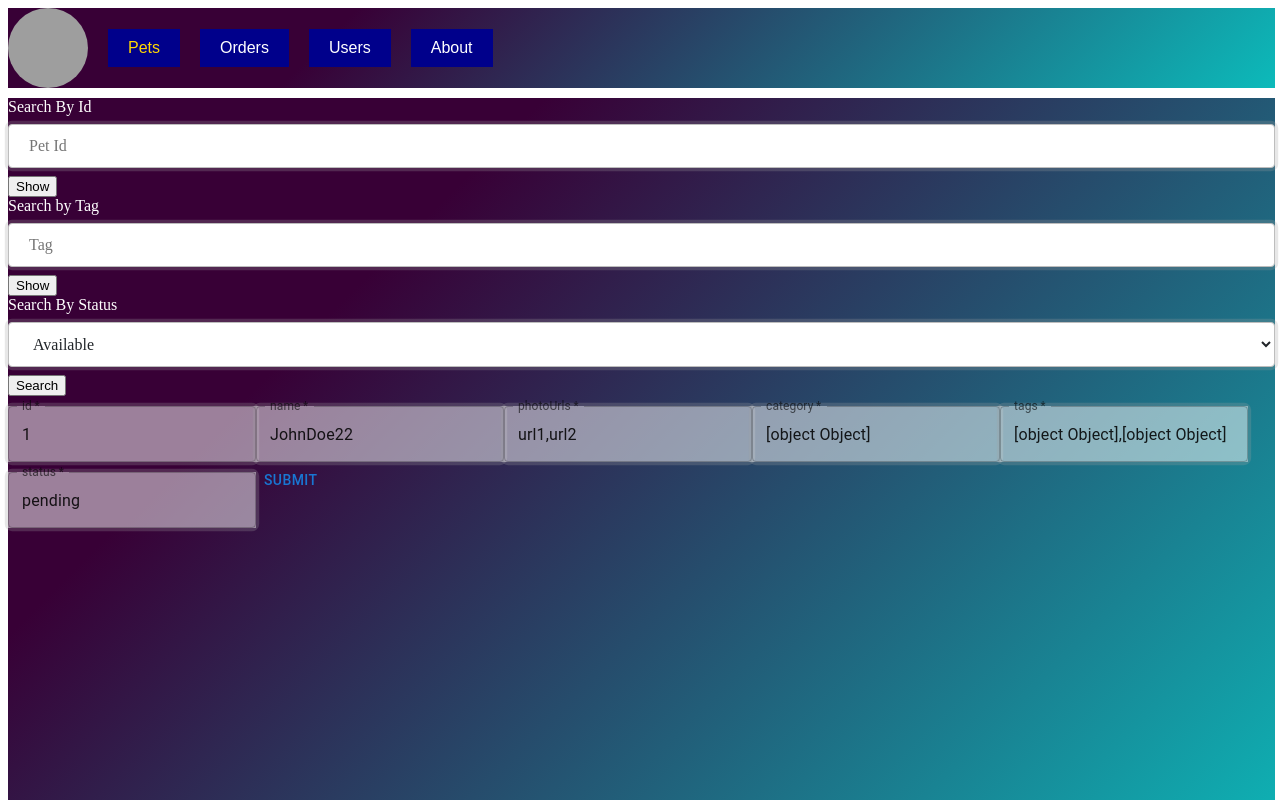
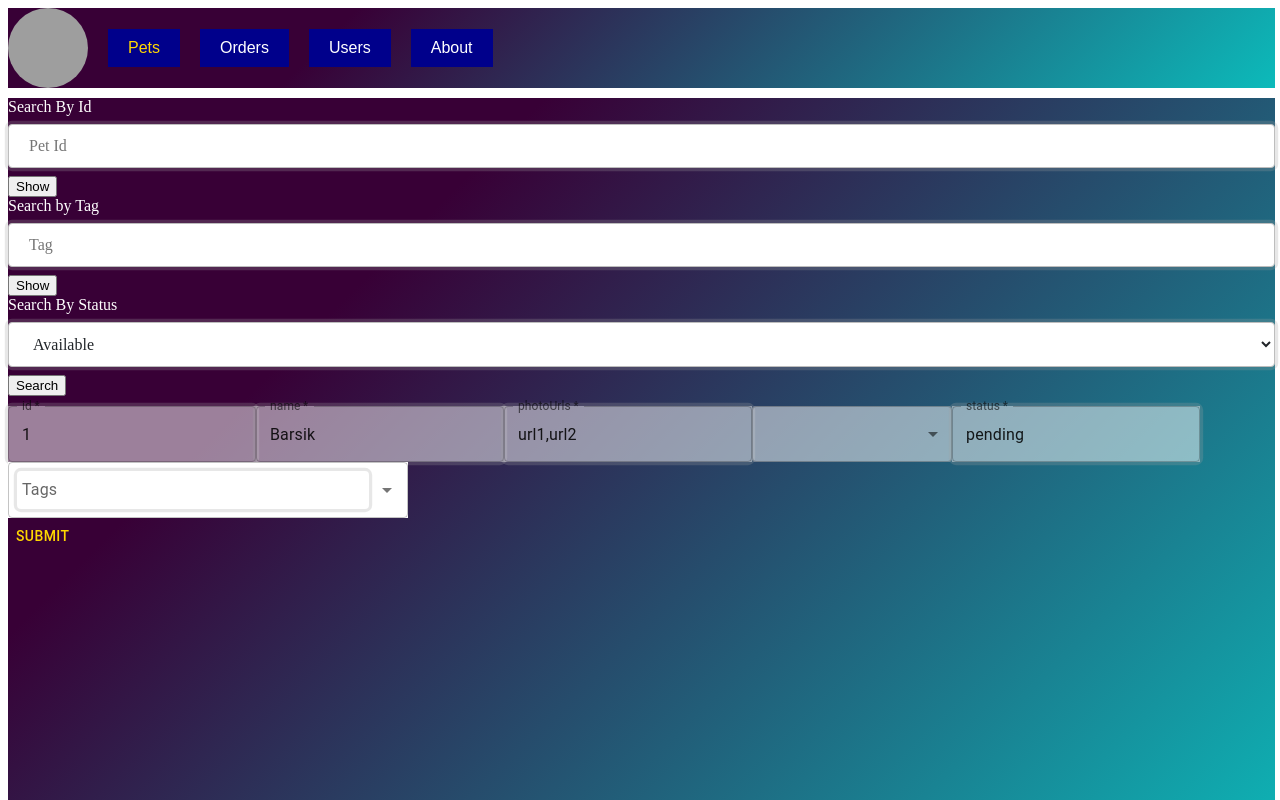
Before and after one commit to Yulian-21/pet-store-app, a React (Create React App) app: page /pets in a window 1280 px wide. Shown: the top 800 px of the page. Built offline with nearby package versions, Linux system fonts and the light colour scheme; grey boxes are pictures that could not be loaded.

Commit message:
implemented post request to add Pet

```diff
--- a/src/components/pets/AddPet/AddPet.tsx
+++ b/src/components/pets/AddPet/AddPet.tsx
@@ -4,25 +4,63 @@ import { BASE_API_URL } from '../../../config';
 import { promisify } from '../../Api/FakeResponse';
 import { Form } from '../../Form/Form';
 import { Button } from '@mui/material';
-import { IPet } from '../PetTypes/PetTypes';
+import { ICategory, IPet, ITag } from '../PetTypes/PetTypes';
+import AddCategory from './AddCategory/AddCategory';
+import { Control, FieldValues } from 'react-hook-form';
+import TagsGenerator from './TagsGenerator/TagsGenerator';
+import SelectCategory from './SelectCategory/SelectCategory';
+
+type handleData = {
+    id: number,
+    name: string,
+    photoUrls: string,
+    category: string,
+    status: string,
+    tags: ITag[]
+}
 
 const AddPet = () => {
 
-    const handleSubmit = async (data: IPet) => {
-        const result = await promisify(data);
+    const handleSubmit = async (data: handleData) => {
+
+        const sendingData: IPet = {
+            id: data.id,
+            name: data.name,
+            photoUrls: data.photoUrls.split(","),
+            category: {
+                id: undefined,
+                name: data.category
+            },
+            status: data.status,
+            tags: data.tags
+        }
+
+
+        const result = await promisify(sendingData);
         console.log(result);
         return petInitialValue;
     };
 
+
+
     const petInitialValue = {
         id: 1,
-        name: "JohnDoe22",
+        name: "Barsik",
         photoUrls: ["url1", "url2"],
-        category: { id: 1, name: "JohnDoe"},
-        tags: [{ id: 1, name: "string"}, {id: 2, name: "string2"}],
+        category: { name: "Cat"},
+        tags: [{ id: 1, name: "hairy" },
+        { id: 2, name: "red" },
+        { id: 3, name: "curly" },
+        { id: 4, name: "sweet" },
+        { id: 5, name: "smart" },
+        { id: 6, name: "big" },
+        { id: 7, name: "fat" },
+        { id: 8, name: "tall" },
+        { id: 9, name: "beautiful" }],
         status: "pending"
     }
 
+//onUpdate={updateData}
     return (
         <Form
             onSubmit={handleSubmit}
@@ -30,17 +68,17 @@ const AddPet = () => {
         >
             {({ control }) => (
                 <>
-                    <CustomInput control={control} name="id" type="text" />
-                    <CustomInput control={control} name="name" type="text"/>
-                    <CustomInput control={control} name="photoUrls" type="text"/>
-                    <CustomInput control={control} name="category" type="text"/>
-                    <CustomInput control={control} name="tags" type="text"/>
-                    <CustomInput control={control} name="status" type="text"/>
-                    <Button type="submit">Submit</Button>
+                    <CustomInput control={control} name="id" id="id" type="number" />
+                    <CustomInput control={control} name="name" id="name" type="text"/>
+                    <CustomInput control={control} name="photoUrls" id="photoUrls" type="text"/>
+                    <SelectCategory control={control} name="category"/>
+                    <CustomInput control={control} name="status" id="status" type="text"/>
+                    <TagsGenerator control={control} name="tags" id="tags" />
+                    <Button type="submit" sx={{color: "gold"}}>Submit</Button>
                 </>
             )}
         </Form>
   )
 }
 
-export default AddPet
+export default AddPet;
```
